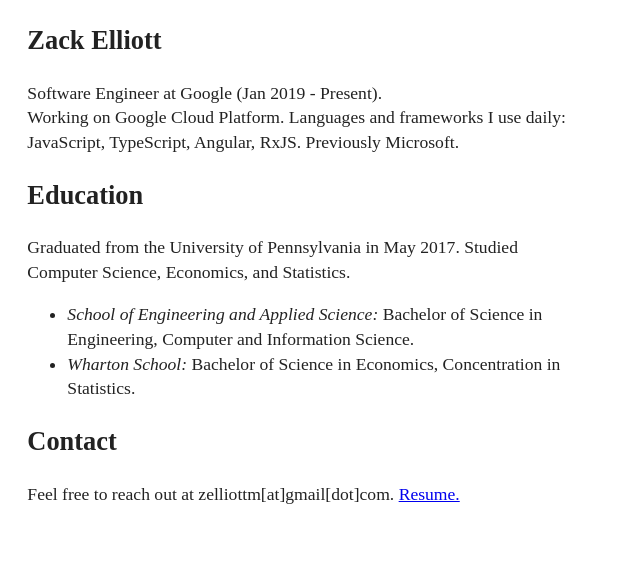
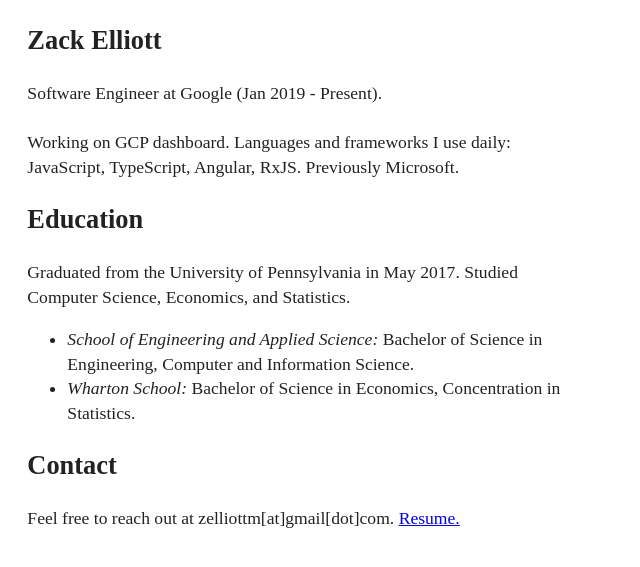
Before and after one commit to zelliott/zelliott.github.io, a Jekyll site: the page built from index.html, in a window 1280 px wide. Shown: the top 567 px of the page, without its empty margins (0-640 px from the left). Built offline with Jekyll 4.4.1, drawn with Linux system fonts in a browser that asks for light colours.

Commit message:
Update index.html

```diff
--- a/index.html
+++ b/index.html
@@ -7,8 +7,8 @@
   <h1>Zack Elliott</h1>
   <p>
     Software Engineer at Google (Jan 2019 - Present).
-    <br />
-    Working on Google Cloud Platform. Languages and frameworks I use daily: JavaScript, TypeScript, Angular, RxJS. Previously Microsoft.
+    <br /><br />
+    Working on GCP dashboard. Languages and frameworks I use daily: JavaScript, TypeScript, Angular, RxJS. Previously Microsoft.
   </p>
   <h2>Education</h2>
   <p>
```
